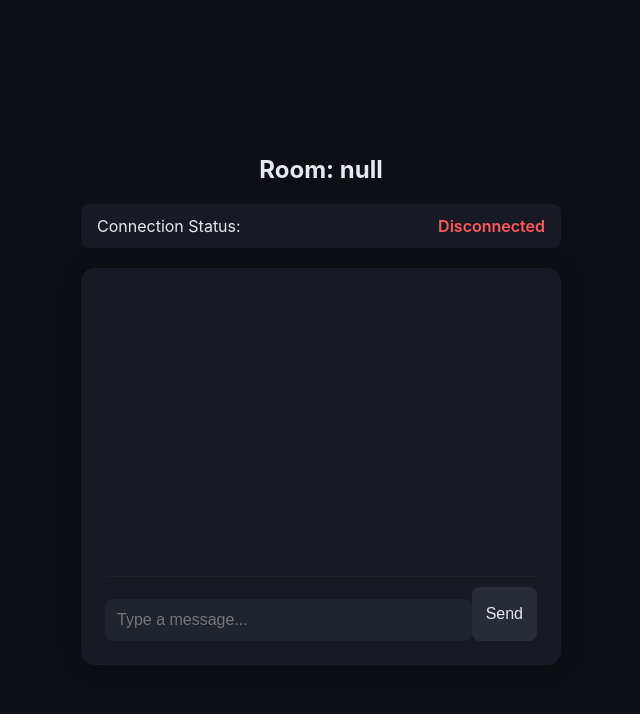
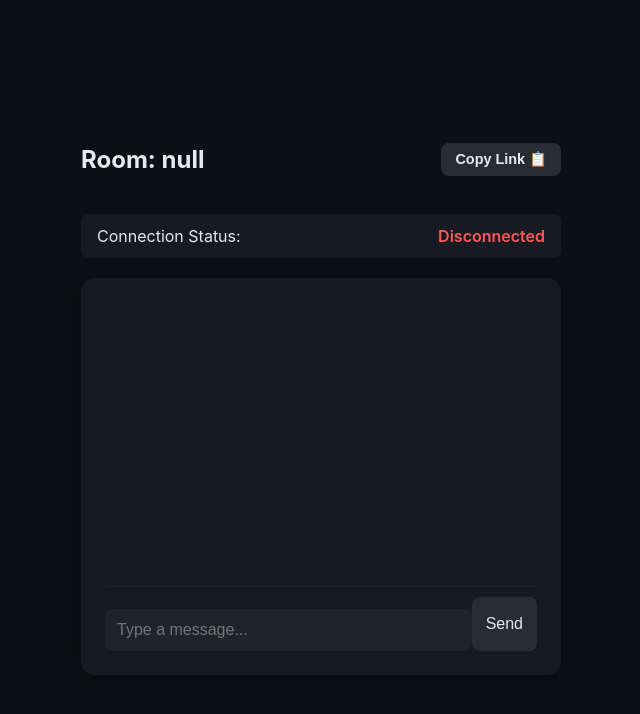
Before and after one commit to AbaDragon47/ComputerNetworkSemester-Project, a plain HTML site: page Front_end/room.html in a window 1280 px wide. Shown: the whole page, without its empty margins (319-959 px from the left). Drawn offline with Linux system fonts and the light colour scheme.

Commit message:
Copy_button

```diff
--- a/Front_end/room.html
+++ b/Front_end/room.html
@@ -9,7 +9,12 @@
 
 <div class="room-container fade-in">
 
-    <h2 id="roomHeader">Room</h2>
+    <div class="header-row">
+        <h2 id="roomHeader">Room</h2>
+        <button id="copyBtn" class="btn small" onclick="copyToClipboard()">
+            Copy Link 📋
+        </button>
+    </div>
 
     <div class="status-box">
         <span>Connection Status:</span>
--- a/Front_end/script.js
+++ b/Front_end/script.js
@@ -2,7 +2,6 @@
 // PAGE REDIRECTS
 //---------------------------------------------
 function createRoom() {
-    // Person A will replace this with a backend call
     const random = Math.random().toString(36).substring(2, 8);
     window.location.href = `room.html?room=${random}`;
 }
@@ -25,12 +24,11 @@ if (window.location.pathname.includes("room.html")) {
     const messagesEl = document.getElementById("messages");
 
     //---------------------------------------------
-    // WEBSOCKET INIT (Person A plugs in here)
+    // WEBSOCKET INIT
     //---------------------------------------------
     let ws = null;
 
     function connectWebSocket() {
-        // Replace with your actual backend server:
         ws = new WebSocket(`ws://localhost:8000/ws/${room}`);
 
         ws.onopen = () => setStatus(true);
@@ -39,17 +37,13 @@ if (window.location.pathname.includes("room.html")) {
         ws.onmessage = event => {
             const data = event.data;
             addMessage(data, "them");
-
-            // Person B: handle signaling messages here
-            // handleSignaling(JSON.parse(data));
         };
     }
 
     connectWebSocket();
 
-
     //---------------------------------------------
-    // MESSAGE SENDING (DataChannel or WebSocket)
+    // MESSAGE SENDING
     //---------------------------------------------
     function sendMessage() {
         const input = document.getElementById("chatInput");
@@ -58,14 +52,42 @@ if (window.location.pathname.includes("room.html")) {
 
         addMessage(message, "you");
         input.value = "";
-
-        // If using WebRTC DataChannel:
-        // dataChannel.send(message);
-
-        // TEMP: Send via WS for demo
         ws.send(message);
     }
     window.sendMessage = sendMessage;
+
+
+    //---------------------------------------------
+    // COPY TO CLIPBOARD LOGIC (Updated)
+    //---------------------------------------------
+    async function copyToClipboard() {
+        const btn = document.getElementById("copyBtn");
+        const originalText = btn.textContent;
+        const url = window.location.href;
+
+        try {
+            await navigator.clipboard.writeText(url);
+
+            // Visual feedback
+            btn.textContent = "Copied! ✅";
+            btn.style.background = "var(--success)";
+            btn.style.color = "#000";
+
+            // Revert after 2 seconds
+            setTimeout(() => {
+                btn.textContent = originalText;
+                btn.style.background = "";
+                btn.style.color = "";
+            }, 2000);
+
+        } catch (err) {
+            console.error("Failed to copy:", err);
+            // Fallback for older browsers or if permission denied
+            alert("Could not copy automatically. URL: " + url);
+        }
+    }
+    // Expose function to global scope
+    window.copyToClipboard = copyToClipboard;
 
 
     //---------------------------------------------
--- a/Front_end/style.css
+++ b/Front_end/style.css
@@ -138,3 +138,17 @@ body {
     from { opacity: 0; transform: translateY(4px); }
     to { opacity: 1; transform: translateY(0); }
 }
+
+/* Header & Copy Button Styles */
+.header-row {
+    display: flex;
+    justify-content: space-between;
+    align-items: center;
+    margin-bottom: 10px;
+}
+
+#copyBtn {
+    min-width: 110px; /* Wider to fit "Copy Link" text */
+    font-weight: 600;
+    font-size: 0.9rem;
+}
```
